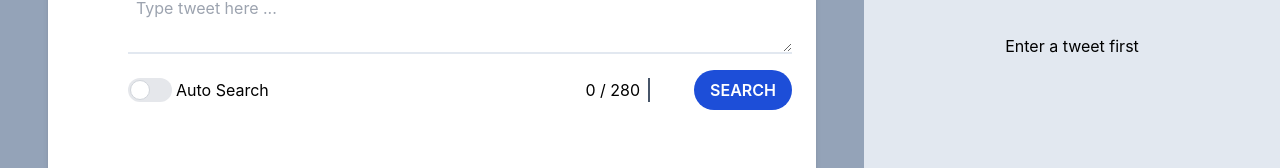
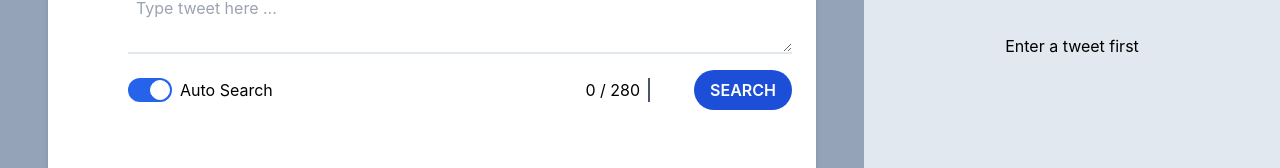
Before and after one commit to Little-Ghost-Appetizer/simpless-v2, a Next.js app: page / in a window 1280 px wide. Shown: the part 126-294 px from the top of the page. Built offline with nearby package versions, Linux system fonts and the light colour scheme; some icons are missing.

Commit message:
default autosearch true

```diff
--- a/components/ToggleSwitch.tsx
+++ b/components/ToggleSwitch.tsx
@@ -5,15 +5,16 @@ type ToggleSwitchProps = {
 }
 
 export default function ToggleSwitch({setChecked}: ToggleSwitchProps) {
+
   function handleChange(e: ChangeEvent<HTMLInputElement>) {
     setChecked(e.target.checked)
   }
 
   return (
     <label className="inline-flex relative items-center cursor-pointer">
-        <input onChange={handleChange} type="checkbox" className="sr-only peer"/>
+        <input onChange={handleChange} type="checkbox" className="sr-only peer " defaultChecked={true}/>
         <div className="w-11 h-6 bg-gray-200 rounded-full peer peer-checked:after:translate-x-full peer-checked:after:border-white after:content-[''] after:absolute after:top-[2px] after:left-[2px] after:bg-white after:border-gray-300 after:border after:rounded-full after:h-5 after:w-5 after:transition-all peer-checked:bg-blue-600"></div>
-        <span className="ml-1 text-sm md:text-base">Auto Search</span>
+        <span className="ml-2 text-sm md:text-base">Auto Search</span>
     </label>
   )
 }
```
